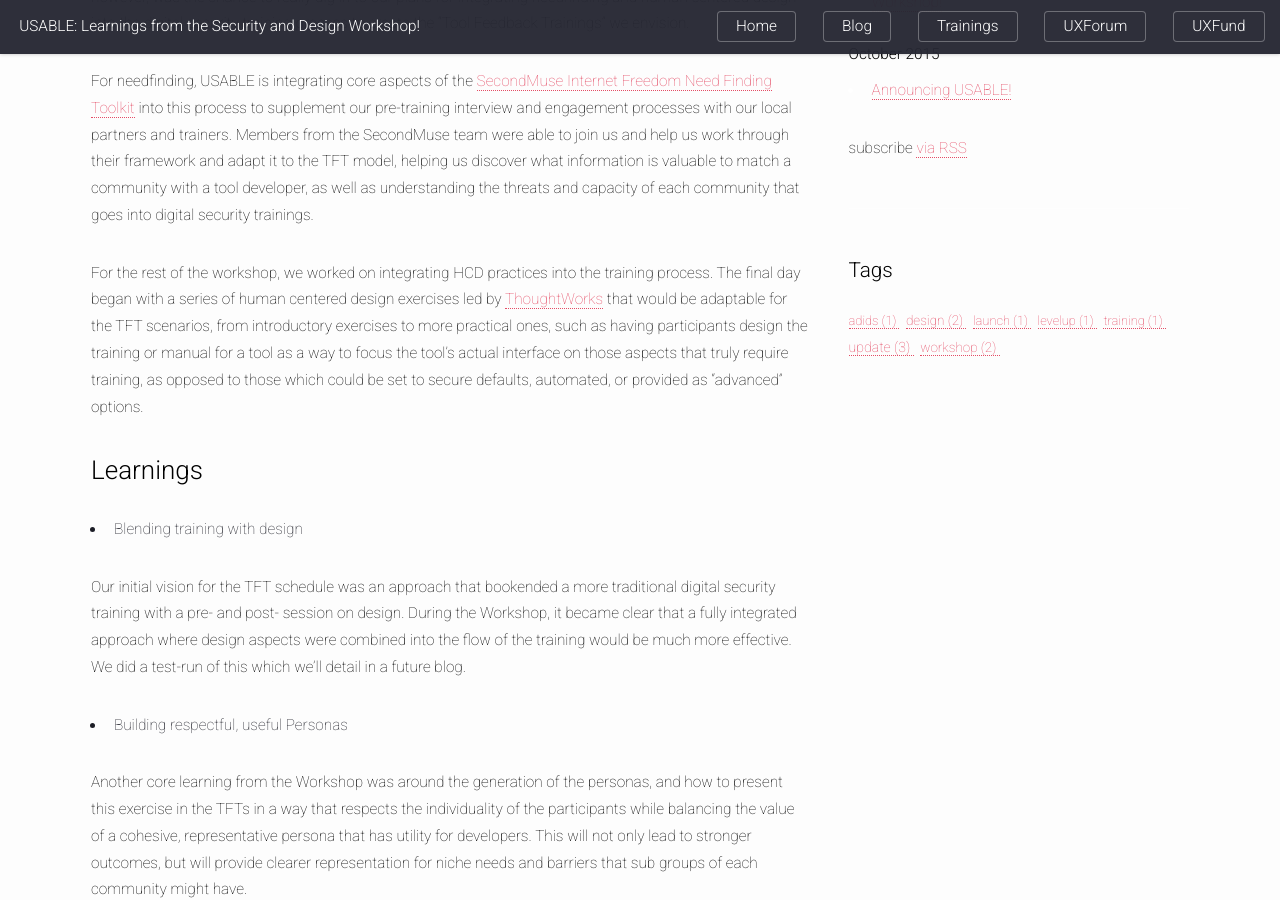
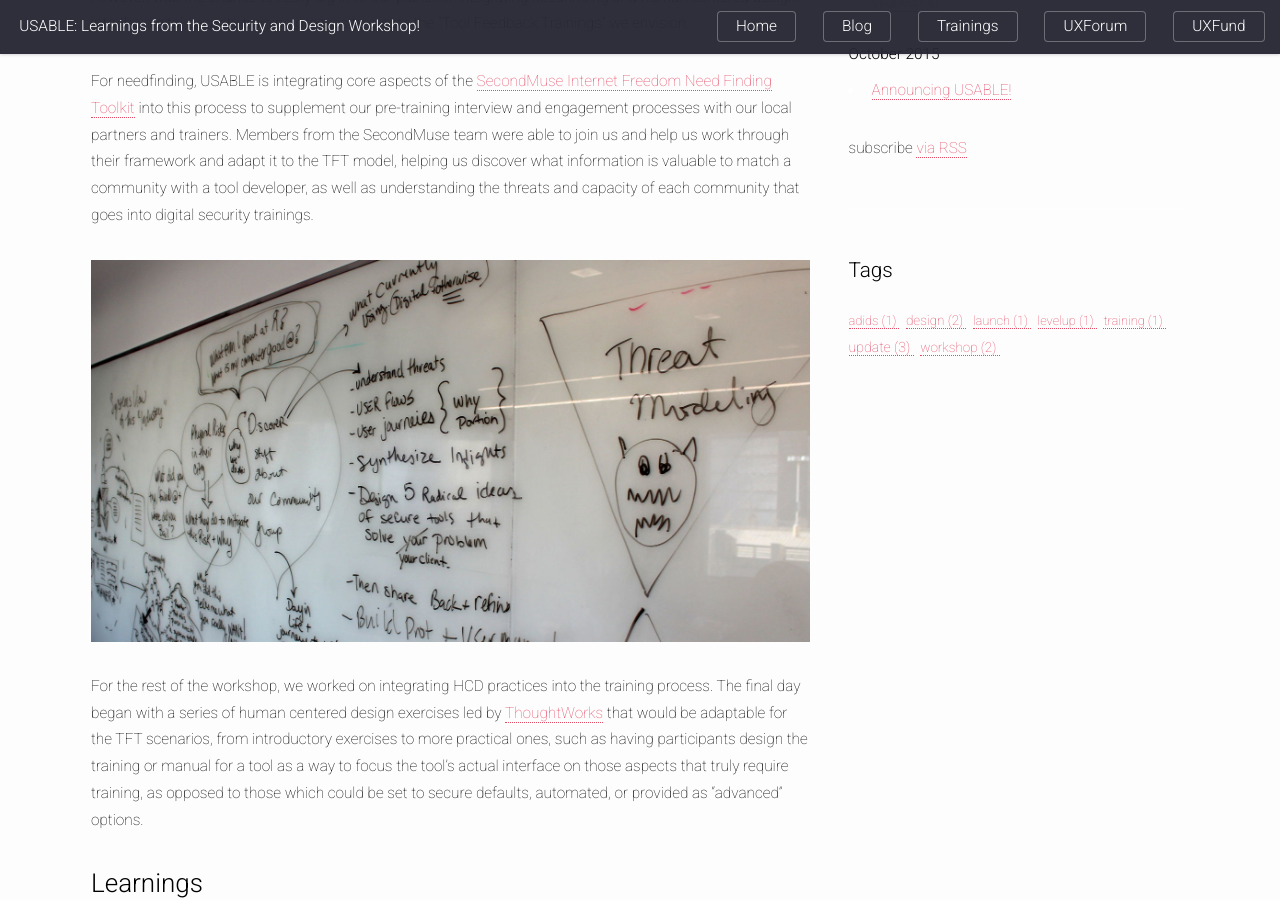
Before and after one commit to OpenInternet/USABLE-website, a Jekyll site: the page built from _posts/2015-11-20-securitydesigworkshop.md, in a window 1280 px wide and 900 px high, scrolled down 588 px. Built offline with Jekyll 4.4.1, drawn with Linux system fonts in a browser that asks for light colours; comment, search, counter and statistics services are not loaded.

Commit message:
resizing and adding design workshop photos to blogs

```diff
--- a/_posts/2015-11-20-securitydesigworkshop.md
+++ b/_posts/2015-11-20-securitydesigworkshop.md
@@ -12,19 +12,21 @@ We were able to bring together a Security and Design Workshop in mid November, t
 
 For needfinding, USABLE is integrating core aspects of the <a href="http://internetfreedom.secondmuse.com/needfinding/" target="_blank">SecondMuse Internet Freedom Need Finding Toolkit</a> into this process to supplement our pre-training interview and engagement processes with our local partners and trainers. Members from the SecondMuse team were able to join us and help us work through their framework and adapt it to the TFT model, helping us discover what information is valuable to match a community with a tool developer, as well as understanding the threats and capacity of each community that goes into digital security trainings.
 
+<img src="/images/blog/designworkshop-process.jpg" alt="USABLE's TFT process evolves" style="width: 100%; height: auto;"/>
+
 For the rest of the workshop, we worked on integrating HCD practices into the training process.  The final day began with a series of human centered design exercises led by <a href="https://www.thoughtworks.com/" target="_blank">ThoughtWorks</a> that would be adaptable for the TFT scenarios, from introductory exercises to more practical ones, such as having participants design the training or manual for a tool as a way to focus the tool's actual interface on those aspects that truly require training, as opposed to those which could be set to secure defaults, automated, or provided as "advanced" options.
 
 ### Learnings
 
-* Blending training with design
+#### Blending training with design
 
 Our initial vision for the TFT schedule was an approach that bookended a more traditional digital security training with a pre- and post- session on design.  During the Workshop, it became clear that a fully integrated approach where design aspects were combined into the flow of the training would be much more effective. We did a test-run of this which we'll detail in a future blog.
 
-* Building respectful, useful Personas
+##### Building respectful, useful Personas
 
 Another core learning from the Workshop was around the generation of the personas, and how to present this exercise in the TFTs in a way that respects the individuality of the participants while balancing the value of a cohesive, representative persona that has utility for developers.  This will not only lead to stronger outcomes, but will provide clearer representation for niche needs and barriers that sub groups of each community might have.
 
-* Unexpected outcomes are exciting
+#### Unexpected outcomes are exciting
 
 Design exercises, even short, open-ended ones like the "5 ideas" aspect of the <a href="https://dschool.stanford.edu/groups/designresources/wiki/4dbb2/The_Wallet_Project.html" target="_blank">Wallet Exercise</a> can also be conducted even without a specific tool in mind, as a way to enable participants to design ideal theoretical tools for themselves (through a process of interviews, risk discussions, and talking about current practices).  This helps the participants and facilitators understand the community's approach to and tolerance of risk and can reveal hidden barriers to tool adoption (such as remote connectivity, battery consumption).
 
@@ -32,10 +34,10 @@ It can also turn up local innovations to mitigate risks, and even expose gaps wh
 
 It is also a rare security exercise with no "wrong" answers.
 
-* Preparation and follow-up
+#### Preparation and follow-up
 
 Finally, the workshop underlined the importance of secure follow-up calls among each TFT "ground team" (Internews, the UX designer, and the trainer, with developers once identified) to provide further operational security guidance as relevant to the country and community, as well as to enable the UX expert and the trainer to co-design the need finding interviews.
 
-* How usable is too usable?
+#### How usable is too usable?
 
 We also wrestled with some powerful questions that could help change discussions around the pushback against some tool usability.  A classic debate has been balancing making specific complex tools easier against removing some of the deeper understanding that the users are expected to learn before using them.  In response to this, ThoughtWorks' HCD lead asked "is this an educational tool or is it a usable tool?"  This led further to potential interplay not only between the UX expert and the TFT participants, but also with the co-facilitators, to help identify the aspects of the trainings where the process tends to be "just do these 12 steps...." and identifying how to better automate or hide those processes.
```
Also changed, not shown: _posts/2015-11-21-sdworkshop-trainings-and-design.md (+3 -1 lines), images/blog/design-training_comsec.jpg (added), images/blog/designworkshop-process.jpg (added), images/blog/useable-useful.jpg.
